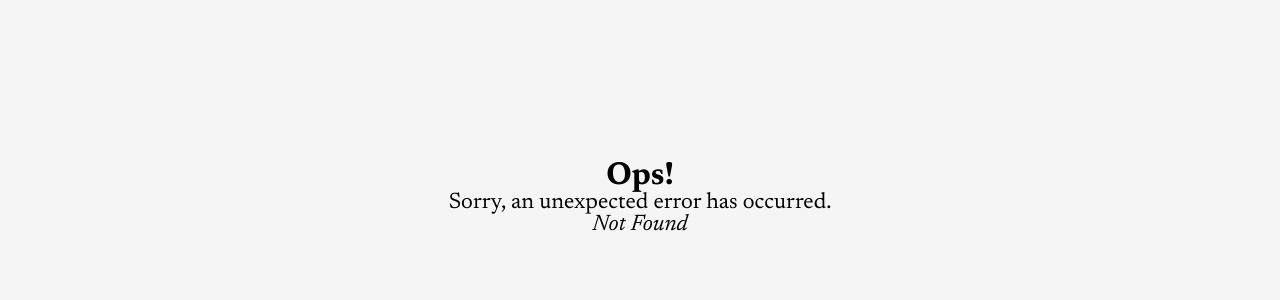
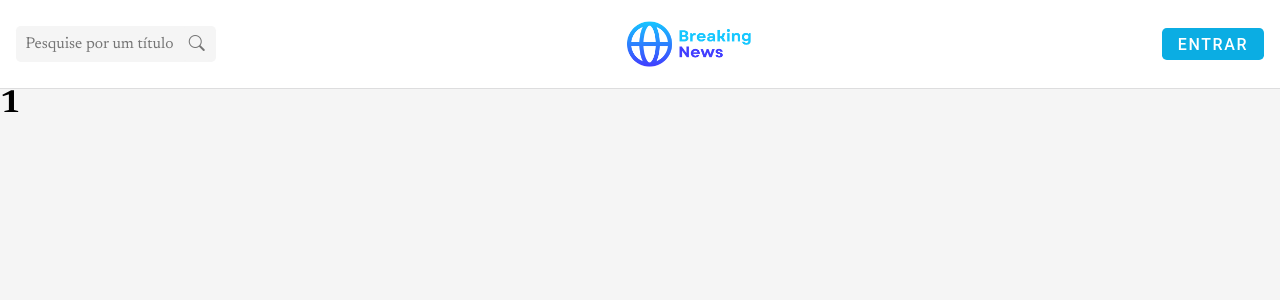
Before and after one commit to douglas-dmc/spa-breakingnews, a React (Vite) app: page /search/1 in a window 1280 px wide. Before the commit this address had no page. Shown: the top 300 px of the page. Built offline with nearby package versions, Linux system fonts and the light colour scheme.

Commit message:
usando o useParams

```diff
--- a/src/components/Cards/Card.jsx
+++ b/src/components/Cards/Card.jsx
@@ -8,7 +8,7 @@ export function Card(props) {
                 <div>
                     <CardHeader top={props.top}>
                         <h2>{props.title}</h2>
-                        <TextLimit text={props.text} limit={120} />
+                        <TextLimit text={props.text} limit={145} />
                     </CardHeader>
 
                     <CardFooter>
--- a/src/main.jsx
+++ b/src/main.jsx
@@ -18,7 +18,7 @@ const router = createBrowserRouter([
                 element: <Home />,
             },
             {
-                path: "/search",
+                path: "/search/:title",
                 element: <Search />
             },
         ],
--- a/src/pages/Search/Search.jsx
+++ b/src/pages/Search/Search.jsx
@@ -1,5 +1,7 @@
-export function Search(){
-    return (
-        <h1>Search</h1>
-    )
+import { useParams } from "react-router-dom"
+
+export function Search() {
+    const { title } = useParams()
+
+    return <h1>{title}</h1>
 }
```
